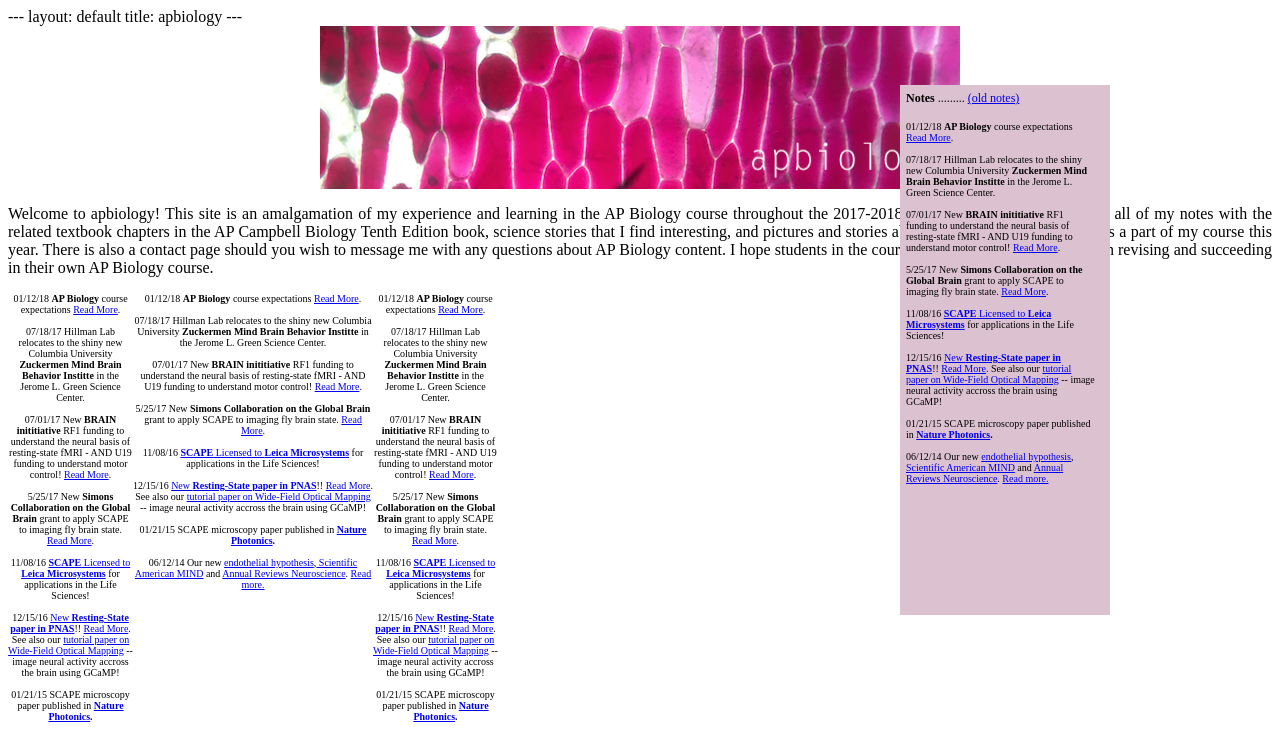
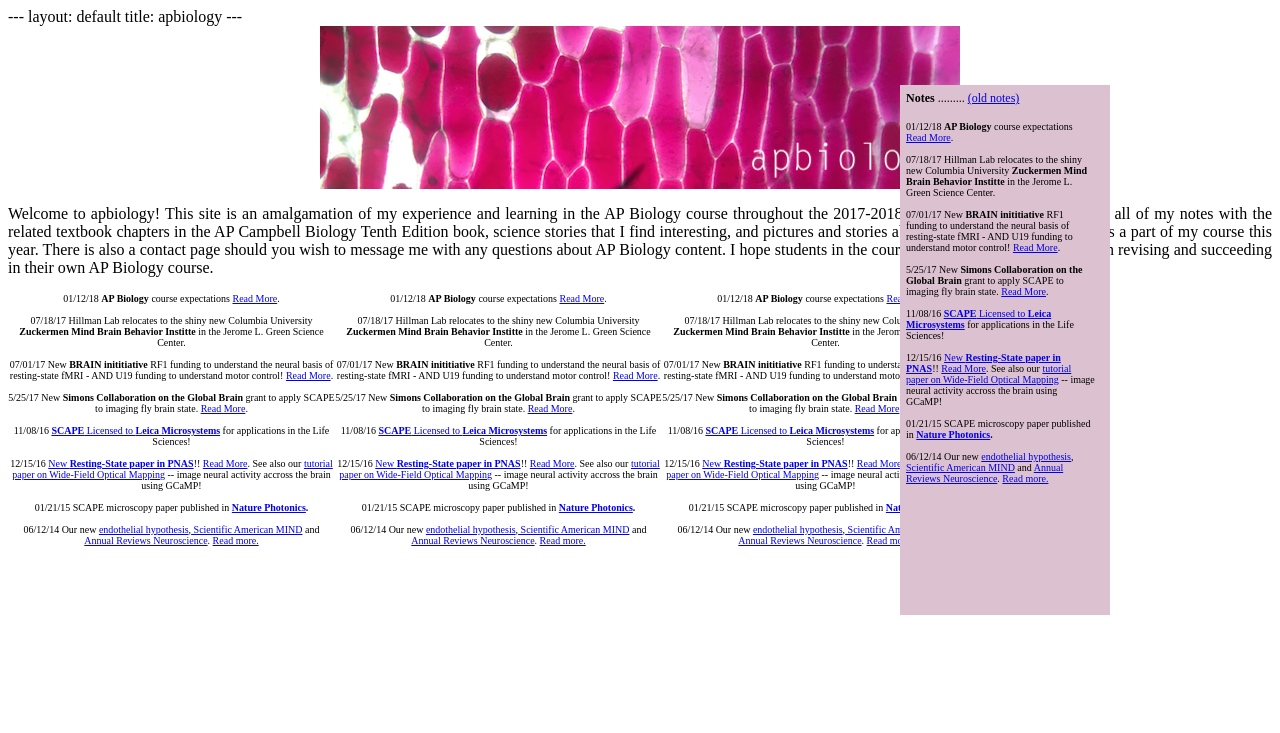
Before and after one commit to meganscarlett/meganscarlett.github.io, a PHP site: page / in a window 1280 px wide. Shown: the top 733 px of the page. Run offline with PHP 8.4, Linux system fonts and the light colour scheme.

Commit message:
Update columns.css

```diff
--- a/css/columns.css
+++ b/css/columns.css
@@ -1,17 +1,17 @@
 #column-left {
-	width: 125px;
+	width: 327px;
 	height: 200px;
 	float: left;
 }
 
 #column-center {
-	width: 240px;
+	width: 327px;
 	height: 200px;
 	float: left;
 }
 
 #column-right {
-	width: 125px;
+	width: 327px;
 	height: 200px;
 	float: left;
 }
```
